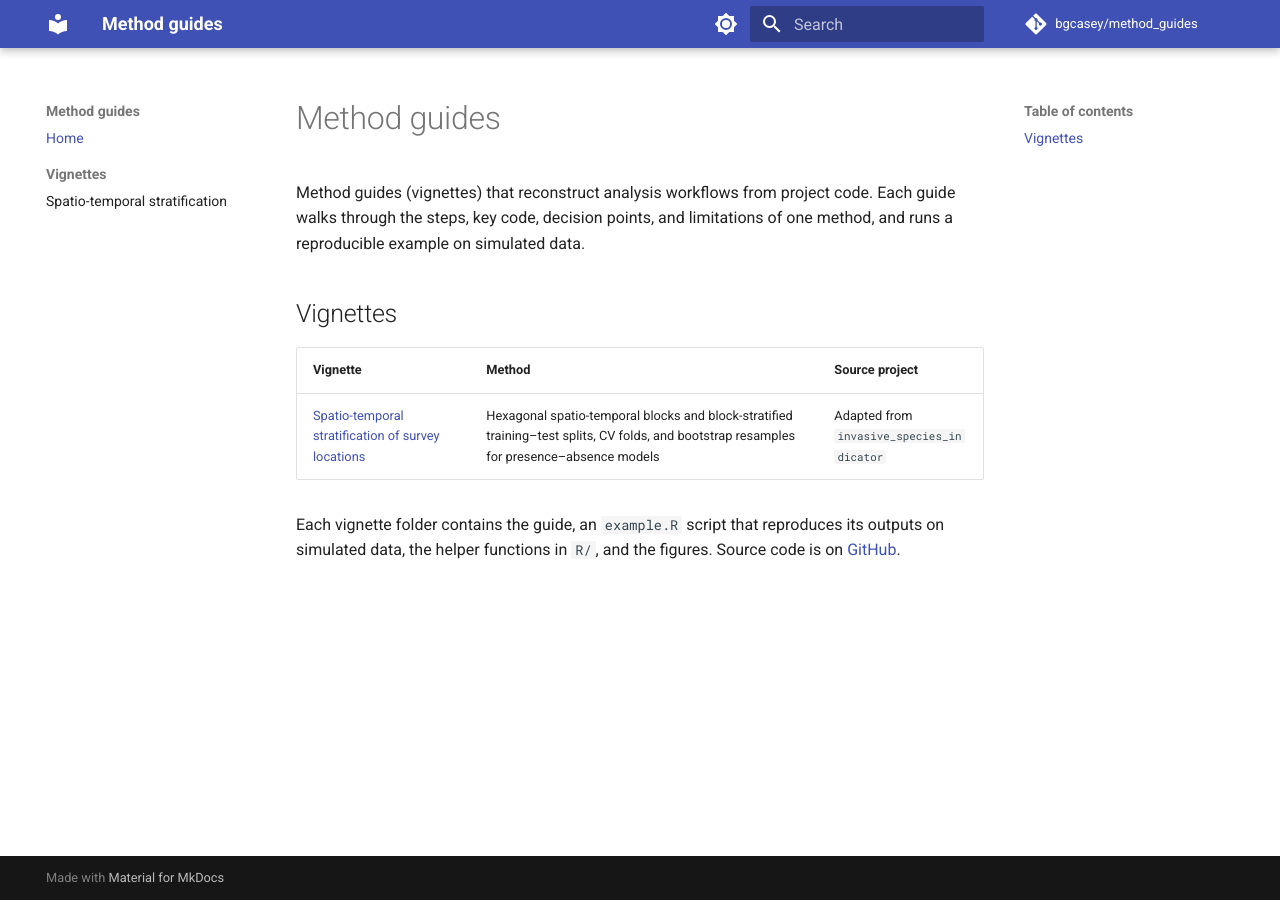
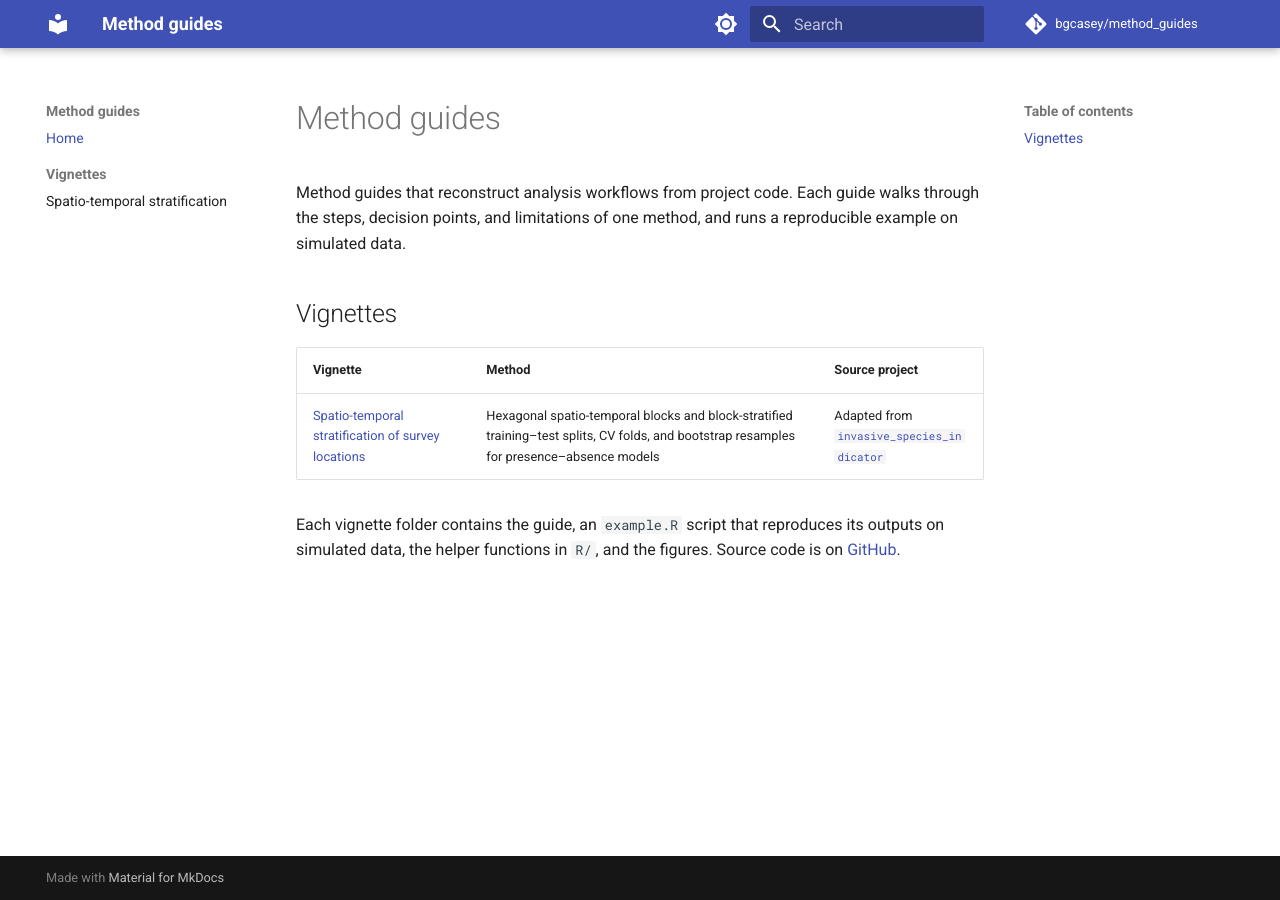
Before and after one commit to bgcasey/method_guides, an MkDocs documentation site: the page built from vignettes/index.md, in a window 1280 px wide. Built offline with MkDocs 1.6.1 and Material for MkDocs 9.7.7, drawn with Linux system fonts in a browser that asks for light colours; comment, search, counter and statistics services are not loaded.

Commit message:
Fix vignette link in index and refine description of method guides

```diff
--- a/vignettes/index.md
+++ b/vignettes/index.md
@@ -1,11 +1,11 @@
 # Method guides
 
-Method guides (vignettes) that reconstruct analysis workflows from project code. Each guide walks through the steps, key code, decision points, and limitations of one method, and runs a reproducible example on simulated data.
+Method guides that reconstruct analysis workflows from project code. Each guide walks through the steps, decision points, and limitations of one method, and runs a reproducible example on simulated data.
 
 ## Vignettes
 
 | Vignette | Method | Source project |
 |---|---|---|
-| [Spatio-temporal stratification of survey locations](spatio_temporal_blocking/README.md) | Hexagonal spatio-temporal blocks and block-stratified training–test splits, CV folds, and bootstrap resamples for presence–absence models | Adapted from `invasive_species_indicator` |
+| [Spatio-temporal stratification of survey locations](vignettes/spatio_temporal_blocking/README.md) | Hexagonal spatio-temporal blocks and block-stratified training–test splits, CV folds, and bootstrap resamples for presence–absence models | Adapted from [`invasive_species_indicator`](https://github.com/bgcasey/invasive_species_indicator) |
 
 Each vignette folder contains the guide, an `example.R` script that reproduces its outputs on simulated data, the helper functions in `R/`, and the figures. Source code is on [GitHub](https://github.com/bgcasey/method_guides).
```
